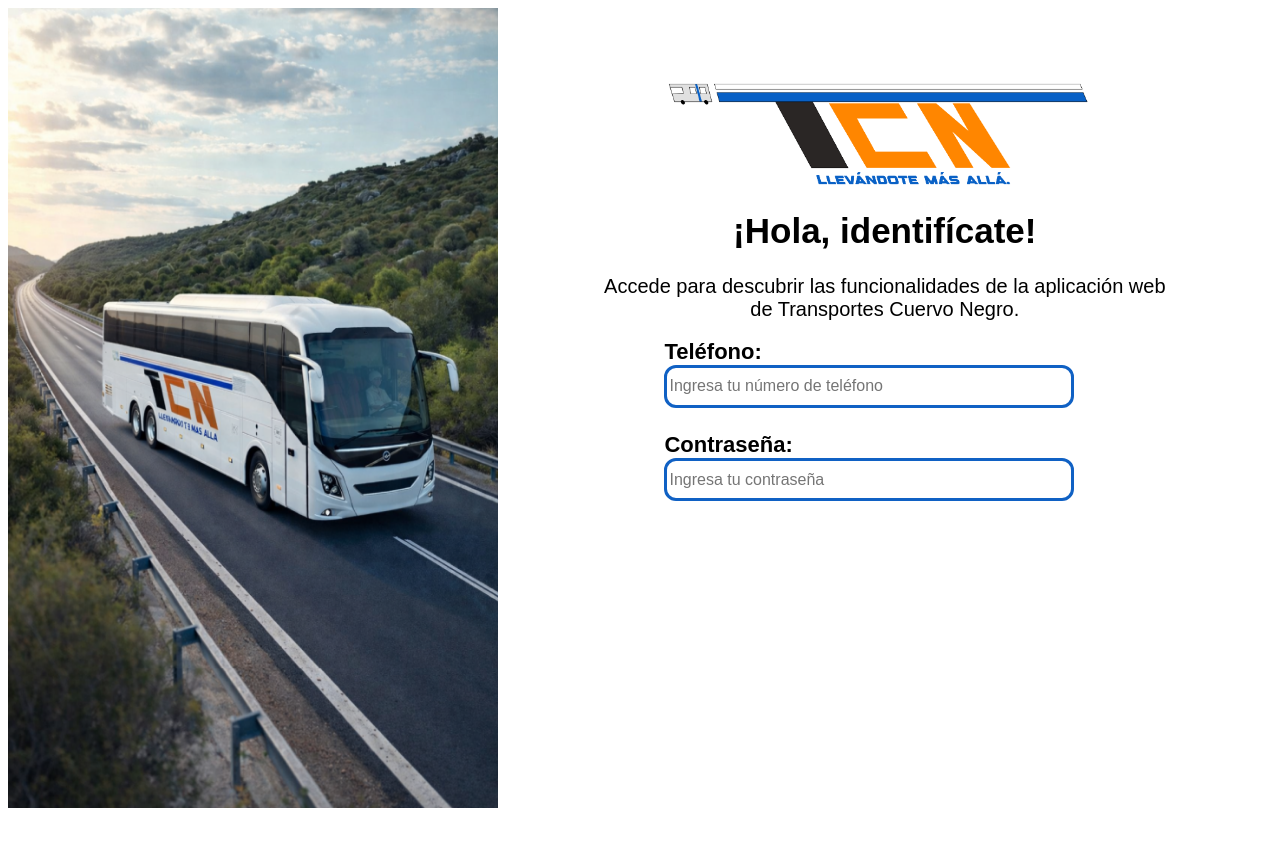
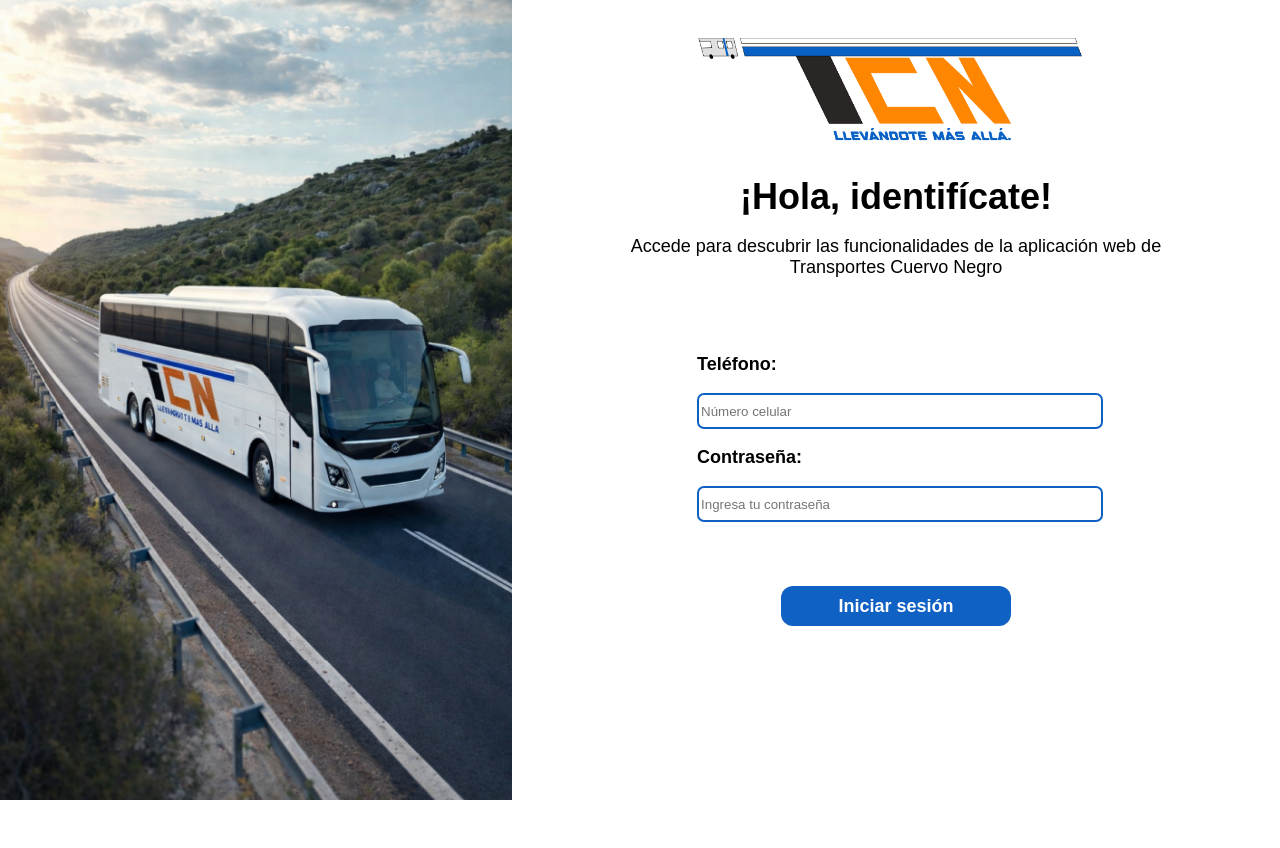
Before and after one commit to hfigaorozco/TCN_web, a Django app: template templates/login.html in a window 1280 px wide. After the commit the page ends 800 px from the top, so only its background shows below. Run offline with Django 5.2, Linux system fonts and the light colour scheme; the template is opened without the code that fills it, so the values that code supplies are empty.

Commit message:
Login corregido

```diff
--- a/statics/css/login.css
+++ b/statics/css/login.css
@@ -1,133 +1,147 @@
+input[type=number]::-webkit-outer-spin-button,
+input[type=number]::-webkit-inner-spin-button {
+  -webkit-appearance: none;
+  margin: 0;
+}
+
+
+body, html {
+  margin: 0;
+  height: 100%;
+}
+
 .main {
     display: flex;
     flex-direction: row;
-    display: flex;
-    width: 100%;
     height: 100vh;
 }
 
-.izquierda {
-    background-color: red;
+.left {
     width: 40%;
-    height: 100%;
 }
 
-.izquierda img {
+.left img {
     width: 100%;
     height: 100%;
 }
 
-.derecha {
-    background-color: white;
-    padding: 20px 20px;
-    display: flex;
-    flex-direction: column;
+.right {
     width: 60%;
-    height: 100%;
-}
-
-.logo_TCN {
-    text-align: center;
-    width: 100%;
-    height: 20%;
-}
-
-.logo_TCN img {
-    width: 60%;
-    height: 65%;
-}
-
-.texto {
-    display: flex;
-    flex-direction: row;
-    width: 100%;
-    height: 20%;
-}
-
-.texto-izquierda {
-    width: 10%;
-    height: 100%;
-}
-
-.texto-centro {
-    width: 80%;
-    height: 100%;
-    text-align: center;
-    font-family: Arial, Helvetica, sans-serif;
-}
-
-.texto-centro h1 {
-    font-size: 35px;
-    font-weight: bold;
-}
-
-.texto-centro h2 {
-    font-size: 20px;
-    font-weight: 100;
-}
-
-.texto-derecha {
-    width: 10%;
-    height: 100%;
-}
-
-.formulario {
-    width: 100%;
-    height: 65%;
     display: flex;
     flex-direction: row;
 }
 
-.form-izquierda {
-    width: 20%;
-    height: 100%;
+.izq {
+    width: 15%;
 }
 
-.form-derecha {
-    width: 20%;
-    height: 100%;
+.der {
+    width: 15%;
 }
 
-.form-centro {
-    width: 60%;
-    height: 100%;
+.contenedor {
+    width: 70%;
     display: flex;
     flex-direction: column;
-    font-family: Arial, Helvetica, sans-serif;
-    font-size: 22px;
-    gap: 20px;
 }
 
-.form-centro-primerinput {
-    width: 100%;
-    height: 15%;
+.up {
+    height: 22%;
+    text-align: center;
+    align-items: center;
 }
 
-.form-centro-segundoinput {
-    width: 100%;
-    height: 15%;
+.up img {
+    height: 60%;
+    width: 75%;
 }
 
-.form-centro-primerinput h4 {
-    margin: 0;
+.header {
+    height: 20%;
+    font-family: Arial, Helvetica, sans-serif;
+    text-align: center;
 }
 
-.form-centro-primerinput input {
-    border-radius: 12px;
-    border: 3px solid #1061C4;
-    height: 35px;
-    width: 400px;
-    font-size: 16px;
+.header h1 {
+    margin: 0;
+    font-size: 36px;
+    font-weight: 800;
 }
 
-.form-centro-segundoinput h4 {
-    margin: 0;
+.header p {
+    font-size: 18px;
 }
 
-.form-centro-segundoinput input {
+.form-container {
+    height: 58%;
+    display: flex;
+    flex-direction: row;
+}
+
+.form-up {
+    width: 13%;
+}
+
+.form {
+    width: 74%;
+    display: flex;
+    flex-direction: column;
+}
+
+.form-down {
+    width: 13%;
+}
+
+.inputs {
+    height: 50%;
+}
+
+.inputs h3 {
+    font-family: Arial, Helvetica, sans-serif;
+    font-size: 18px;
+    font-weight: bold;
+}
+
+.inputs input{
+    border: 2px solid #1061C4;
+    border-radius: 7px;
+    width: 100%;
+    height: 30px;
+    transition:
+        transform 0.25s ease,
+        outline 0.25s ease,
+        box-shadow 0.25s ease;
+}
+
+.inputs input:focus{
+    outline: none;
+    border: 2px solid #FF8600;
+    transform: translateY(-5px);
+}
+
+.button {
+    height: 50%;
+    text-align: center;
+}
+
+.btn-iniciarsesion {
+    font-size: 18px;
+    font-family: Arial, Helvetica, sans-serif;
+    font-weight: bold;
+    width: 230px;
+    height: 40px;
+    border: none;
     border-radius: 12px;
-    border: 3px solid #1061C4;
-    height: 35px;
-    width: 400px;
-    font-size: 16px;
+    background-color: #1061C4;
+    color: white;
+    transition:
+        transform 0.25s ease,
+        outline 0.25s ease,
+        box-shadow 0.25s ease;
 }
+
+.btn-iniciarsesion:hover {
+    background-color: rgb(8, 39, 77);
+    color: white;
+    transform: translateY(-5px);
+}
--- a/templates/login.html
+++ b/templates/login.html
@@ -9,46 +9,55 @@
 <body>
 
     <div class="main">
-
-        <div class="izquierda">
+        <div class="left">
             <img src="../statics/images/bus login.png" alt="Autobús de TCN">
         </div>
 
-        <div class="derecha">
-            <div class="logo_TCN">
-                <br><br><br>
-                <img src="../statics/images/logo.png" alt="Logo de TCN">
+        <div class="right">
+            <div class="izq"></div>
+
+            <div class="contenedor">
+                <div class="up">
+                    <br><br>
+                    <img src="../statics/images/logo.png" alt="Logo oficial de TCN">
                 </div>
 
-            <div class="texto">
-                <div class="texto-izquierda"></div>
-                <div class="texto-centro">
+                <div class="header">
                     <h1>¡Hola, identifícate!</h1>
-                    <h2>Accede para descubrir las funcionalidades de la aplicación web de Transportes Cuervo Negro.</h2>
-                </div>
-                <div class="texto-derecha"></div>
+                    <p>Accede para descubrir las funcionalidades de la aplicación web de Transportes Cuervo Negro</p>
                 </div>
 
-            <div class="formulario">
-                <div class="form-izquierda"></div>
+                <div class="form-container">
+                    <div class="form-up"></div>
 
-                <div class="form-centro">
-                    <div class="form-centro-primerinput">
-                        <h4>Teléfono:</h4>
-                        <input type="number" placeholder="Ingresa tu número de teléfono">
+                    <div class="form">
+
+                        <div class="inputs">
+
+                            <h3>Teléfono:</h3>
+
+                            <input type="number" id="numTelefono" maxlength="10" placeholder="Número celular" required>
+
+                            <h3>Contraseña:</h3>
+
+                            <input type="password" id="contraseña" placeholder="Ingresa tu contraseña" maxlength="32" required>
+
                         </div>
 
-                    <div class="form-centro-segundoinput">
-                        <h4>Contraseña:</h4>
-                        <input type="password" placeholder="Ingresa tu contraseña">
-                    </div>
-                </div>
-
-                <div class="form-derecha"></div>
-            </div>
+                        <div class="button">
+                            <br>
+                            <button type="submit" class="btn-iniciarsesion">Iniciar sesión</button>
                         </div>
 
                     </div>
 
+                    <div class="form-down"></div>
+                </div>
+            </div>
+
+            <div class="der"></div>
+        </div>
+    </div>
+
 </body>
 </html>
```
Lines whose indentation alone changed are shown as unchanged.
